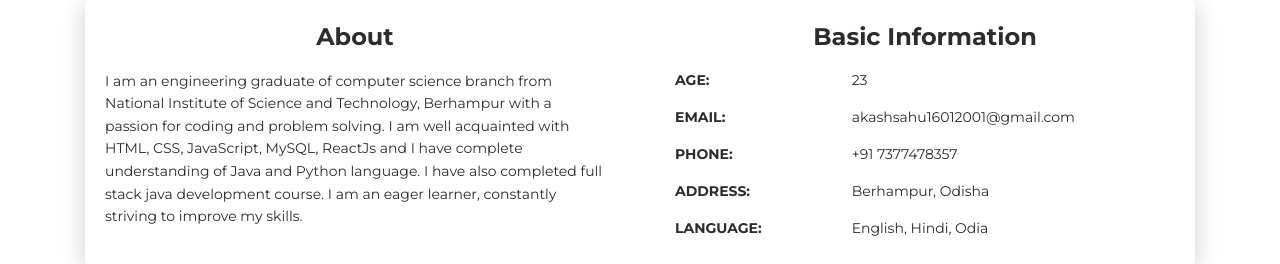
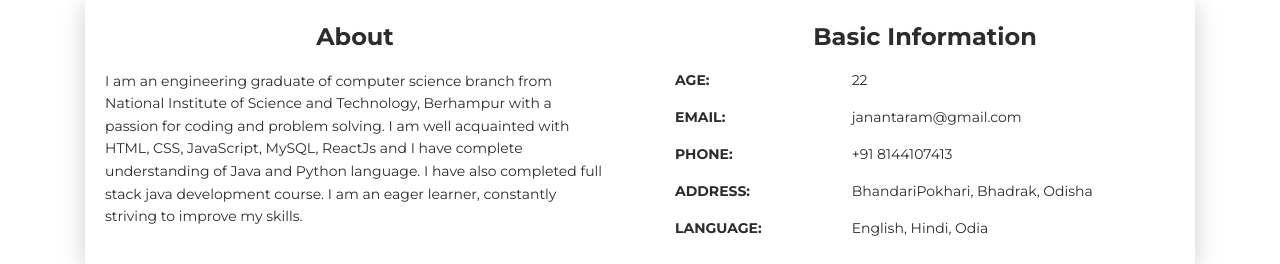
Before and after one commit to Anantaram07/Portfolio-main, a plain HTML site: page index.html in a window 1280 px wide. Shown: the part 620-884 px from the top of the page. Drawn offline with nearby package versions, Linux system fonts and the light colour scheme.

Commit message:
Html code

```diff
--- a/index.html
+++ b/index.html
@@ -72,19 +72,19 @@
             <div class="h4 mt-0 title">Basic Information</div>
             <div class="row">
               <div class="col-sm-4"><strong class="text-uppercase">Age:</strong></div>
-              <div class="col-sm-8">23</div>
+              <div class="col-sm-8">22</div>
             </div>
             <div class="row mt-3">
               <div class="col-sm-4"><strong class="text-uppercase">Email:</strong></div>
-              <div class="col-sm-8">akashsahu16012001@gmail.com</div>
+              <div class="col-sm-8">janantaram@gmail.com</div>
             </div>
             <div class="row mt-3">
               <div class="col-sm-4"><strong class="text-uppercase">Phone:</strong></div>
-              <div class="col-sm-8">+91 7377478357</div>
+              <div class="col-sm-8">+91 8144107413</div>
             </div>
             <div class="row mt-3">
               <div class="col-sm-4"><strong class="text-uppercase">Address:</strong></div>
-              <div class="col-sm-8">Berhampur, Odisha</div>
+              <div class="col-sm-8">BhandariPokhari, Bhadrak, Odisha</div>
             </div>
             <div class="row mt-3">
               <div class="col-sm-4"><strong class="text-uppercase">Language:</strong></div>
```
